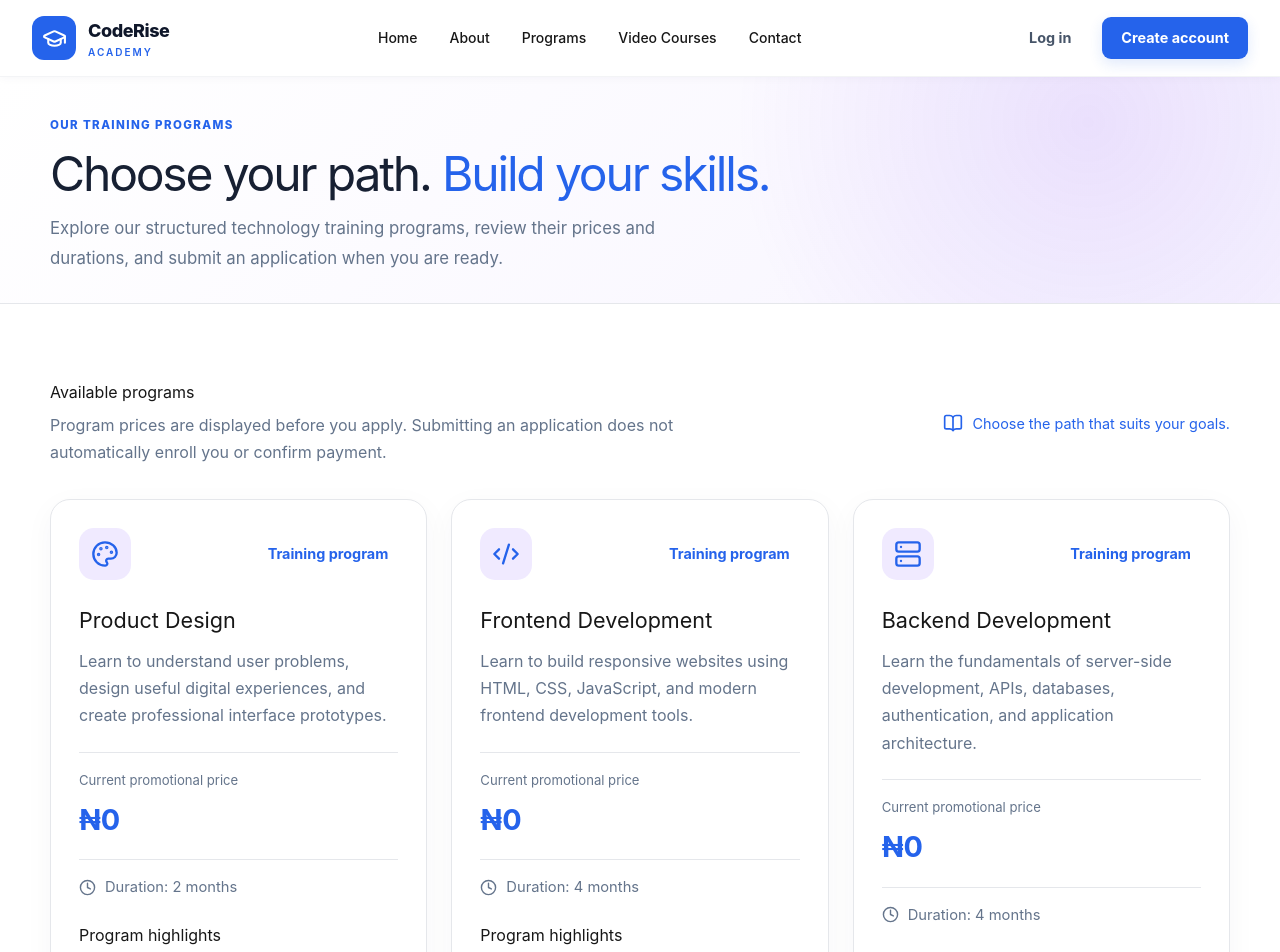
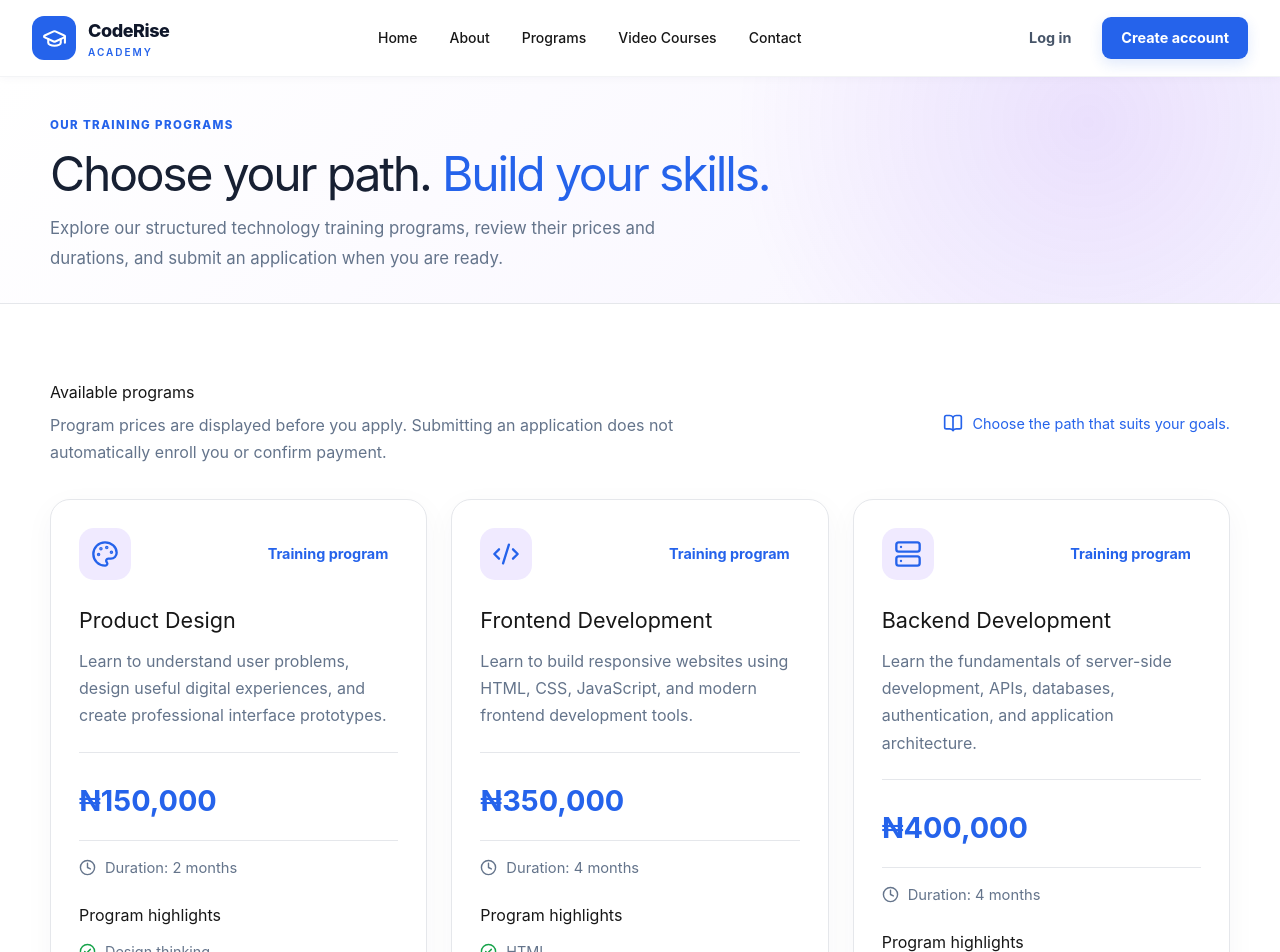
Before and after one commit to harrydev-pro/CodeRise-Academy, a React (Vite) app: page /programs in a window 1280 px wide. Shown: the top 952 px of the page. Built offline with nearby package versions, Linux system fonts and the light colour scheme.

Commit message:
Edit Program

```diff
--- a/src/pages/public/Programs.jsx
+++ b/src/pages/public/Programs.jsx
@@ -96,19 +96,13 @@ export default function Programs() {
 
                     <div className="program-price-block">
                       <span className="price-caption">
-                        Current promotional price
+
                       </span>
 
                       <div className="program-price">
                         <strong>
-                          {formatCurrency(program.promotionalPrice)}
+                          {formatCurrency(program.originalPrice)}
                         </strong>
-
-                        {program.originalPrice > program.promotionalPrice && (
-                          <del>
-                            {formatCurrency(program.originalPrice)}
-                          </del>
-                        )}
                       </div>
                     </div>
 
```
